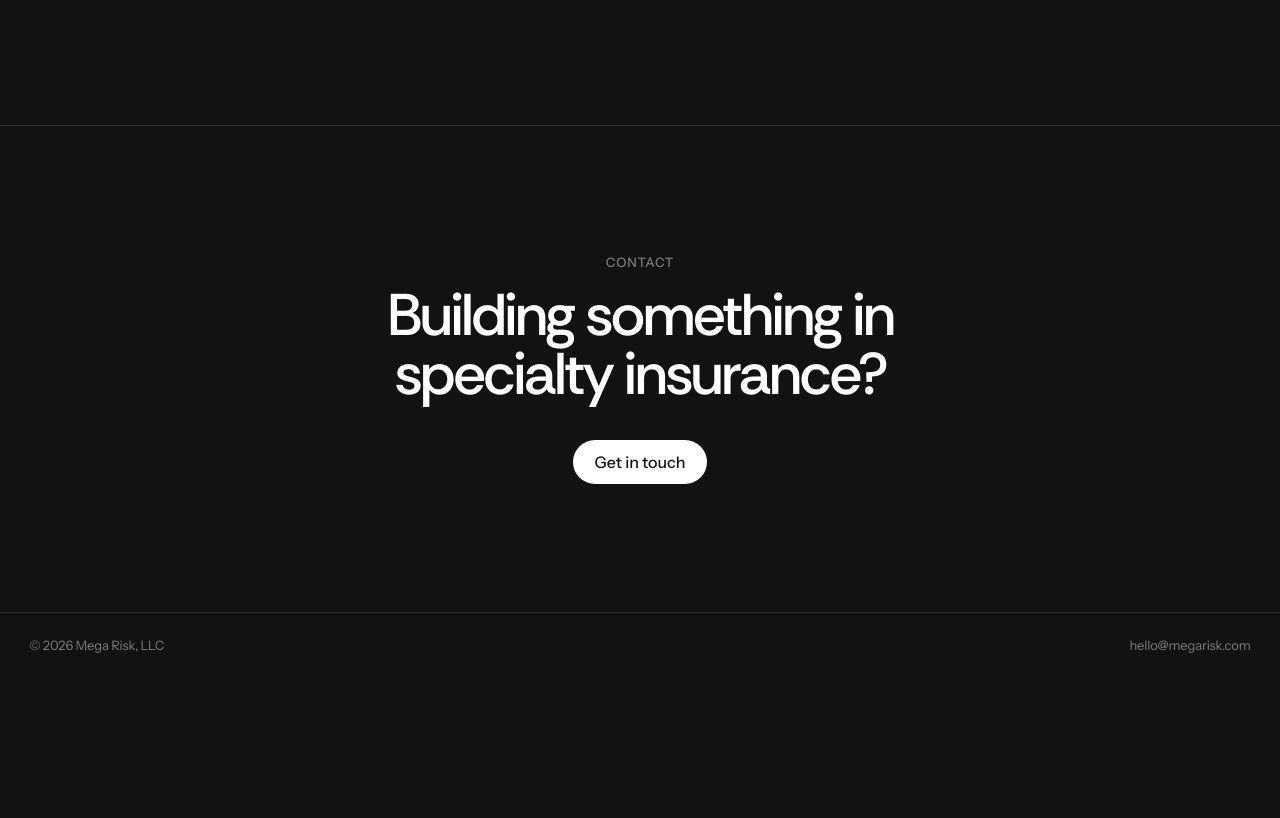
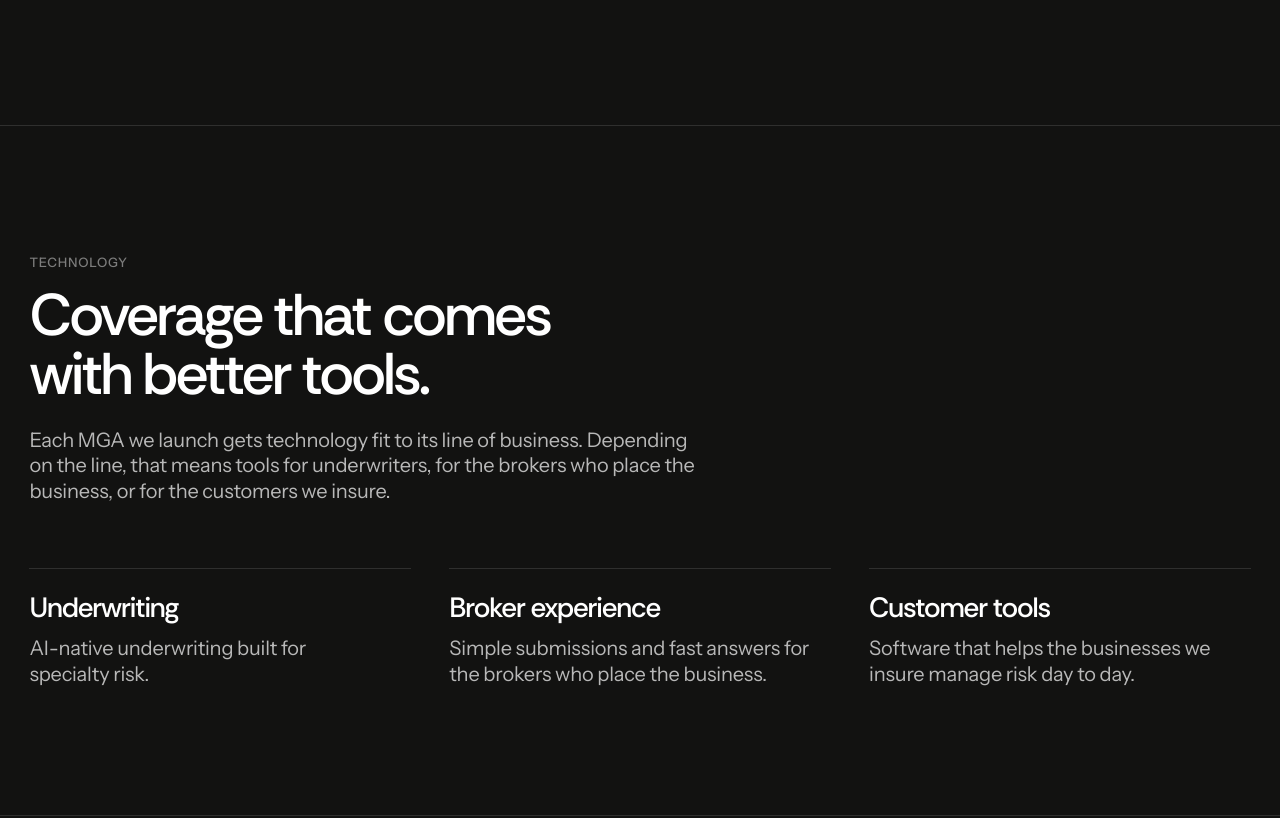
Before and after one commit to mega-risk/megarisk.com-landing-page, a plain HTML site: page index.html in a window 1280 px wide. Shown: the part 1829-2647 px from the top of the page. Before the commit the page ends 2506 px from the top, so only its background shows below. Drawn offline with Linux system fonts and the light colour scheme.

Commit message:
Add Technology section

```diff
--- a/index.html
+++ b/index.html
@@ -131,6 +131,10 @@
   }
   .model .b20 { max-width: 28em; text-wrap: pretty; }
 
+  .tech-intro { margin-top: 24px; max-width: 34em; text-wrap: pretty; }
+  .features { margin-top: clamp(40px, 5vw, 64px); }
+  .features h3 { margin-top: 0; }
+
   .contact { text-align: center; }
   .contact h2 { margin: 16px auto 0; }
   .pill {
@@ -248,6 +252,28 @@
     </div>
   </section>
 
+  <section class="block" id="technology">
+    <div class="wrap">
+      <p class="eyebrow reveal">Technology</p>
+      <h2 class="reveal">Coverage that comes with better tools.</h2>
+      <p class="b20 tech-intro reveal">Each MGA we launch gets technology fit to its line of business. Depending on the line, that means tools for underwriters, for the brokers who place the business, or for the customers we&nbsp;insure.</p>
+      <div class="steps features">
+        <div class="step reveal">
+          <h3>Underwriting</h3>
+          <p class="b20">AI-native underwriting built for specialty&nbsp;risk.</p>
+        </div>
+        <div class="step reveal">
+          <h3>Broker experience</h3>
+          <p class="b20">Simple submissions and fast answers for the brokers who place the&nbsp;business.</p>
+        </div>
+        <div class="step reveal">
+          <h3>Customer tools</h3>
+          <p class="b20">Software that helps the businesses we insure manage risk day to&nbsp;day.</p>
+        </div>
+      </div>
+    </div>
+  </section>
+
   <section class="block contact" id="contact">
     <div class="wrap">
       <p class="eyebrow reveal">Contact</p>
```
